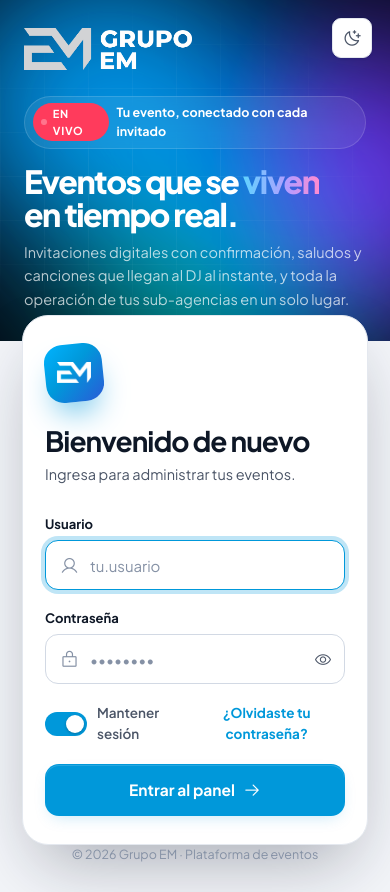
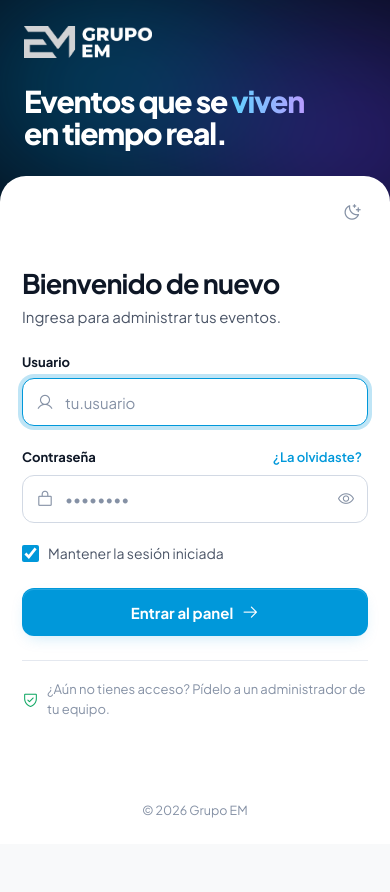
Before and after one commit to Code-Tech-Software/DJMENSAJES, a Django app: page /login/ in a window 390 px wide. After the commit the page ends 818 px from the top, so only its background shows below. Run offline with Django 5.2, Linux system fonts and the light colour scheme; data comes from the database, SQL or seed files in the repository.

Commit message:
responsivo 5

```diff
--- a/apps/cuentas/templates/cuentas/login.html
+++ b/apps/cuentas/templates/cuentas/login.html
@@ -5,58 +5,26 @@
 
 {% block body %}
 <div class="login">
-    <section class="scene" aria-hidden="true">
-        <div class="scene__aurora"><span></span><span></span><span></span></div>
-        <div class="scene__grid"></div>
+    {# Escena de marca: logotipo, una frase y luces suaves (sin animaciones cargadas) #}
+    <aside class="escena" aria-hidden="true">
+        <div class="escena__luces"><span></span><span></span></div>
+        <img class="escena__logo" src="{% static 'img/logo-gupoem.png' %}" alt="">
+        <div class="escena__texto">
+            <h2>Eventos que se <em>viven</em><br>en tiempo real.</h2>
+            <p>Invitaciones digitales, saludos y canciones que llegan al DJ al instante.</p>
+        </div>
+    </aside>
 
-        <div class="scene__logo"><img src="{% static 'img/logo-gupoem.png' %}" alt="Grupo EM"></div>
+    <main class="acceso">
+        <button class="icon-btn acceso__tema" data-theme-toggle aria-label="Cambiar tema"><i data-theme-icon class="ph ph-moon-stars"></i></button>
 
-        <div class="scene__hero">
-            <span class="scene__kicker"><b>EN VIVO</b> Tu evento, conectado con cada invitado</span>
-            <h1>Eventos que se <em>viven</em><br>en tiempo real.</h1>
-            <p class="scene__lead">Invitaciones digitales con confirmación, saludos y canciones que llegan al DJ al instante,
-                y toda la operación de tus sub-agencias en un solo lugar.</p>
-        </div>
-
-        <div class="feed">
-            <div class="feed__track">
-                {% for _ in "12" %}
-                <div class="bubble bubble--song"><div class="bubble__icon"><i class="ph ph-music-notes"></i></div>
-                    <div><strong>Mesa 7 pidió una canción</strong><p>“Payaso de Rodeo” · Caballo Dorado</p></div></div>
-                <div class="bubble bubble--ok"><div class="bubble__icon"><i class="ph ph-user-check"></i></div>
-                    <div><strong>Familia Pérez confirmó</strong><p>4 pases · Mesa 12</p></div></div>
-                <div class="bubble bubble--hi"><div class="bubble__icon"><i class="ph ph-chat-teardrop-text"></i></div>
-                    <div><strong>Saludo para los novios</strong><p>“¡Que vivan Ana y Luis! Los queremos” — Tía Rosy</p></div></div>
-                <div class="bubble bubble--vip"><div class="bubble__icon"><i class="ph ph-crown-simple"></i></div>
-                    <div><strong>VIP · Padrinos</strong><p>“El Triste” para el vals de los novios</p></div></div>
-                <div class="bubble bubble--song"><div class="bubble__icon"><i class="ph ph-vinyl-record"></i></div>
-                    <div><strong>Sofía pidió una canción</strong><p>“Tusa” · Karol G</p></div></div>
-                <div class="bubble bubble--ok"><div class="bubble__icon"><i class="ph ph-scan"></i></div>
-                    <div><strong>Entrada registrada</strong><p>Familia Ruiz llegó con 3 pases</p></div></div>
-                {% endfor %}
-            </div>
-        </div>
-
-        <div class="scene__foot">
-            <div class="eq"><span></span><span></span><span></span><span></span><span></span></div>
-            <div class="scene__pills">
-                <span><i class="ph ph-envelope-open"></i>Invitaciones digitales</span>
-                <span><i class="ph ph-projector-screen"></i>Pantalla en vivo</span>
-                <span><i class="ph ph-headphones"></i>Panel DJ</span>
-            </div>
-        </div>
-    </section>
-
-    <section class="access">
-        <button class="icon-btn icon-btn--bordered theme-float" data-theme-toggle aria-label="Cambiar tema"><i data-theme-icon class="ph ph-moon-stars"></i></button>
-
-        <div class="access__card">
-            <div class="access__badge"><img src="{% static 'img/isotipo.png' %}" alt=""></div>
-            <h2>Bienvenido de nuevo</h2>
-            <p class="access__sub">Ingresa para administrar tus eventos.</p>
+        <div class="acceso__caja">
+            <span class="acceso__insignia"><img src="{% static 'img/isotipo.png' %}" alt="{{ ajustes.nombre }}"></span>
+            <h1>Bienvenido de nuevo</h1>
+            <p class="acceso__sub">Ingresa para administrar tus eventos.</p>
 
             {% if form.non_field_errors %}
-            <div class="alert alert--danger access__error mb-3" role="alert">
+            <div class="alert alert--danger acceso__error" role="alert">
                 <i class="ph ph-warning-circle"></i>
                 <div>{{ form.non_field_errors.0 }}</div>
             </div>
@@ -68,45 +36,40 @@
 
                 <div class="field">
                     <label class="field__label" for="id_username">Usuario</label>
-                    <div class="field__control has-icon">
-                        <i class="ph ph-user field__icon"></i>
-                        {{ form.username }}
-                    </div>
+                    <div class="field__control has-icon"><i class="ph ph-user field__icon"></i>{{ form.username }}</div>
                 </div>
 
                 <div class="field">
-                    <label class="field__label" for="id_password">Contraseña</label>
-                    <div class="field__control has-icon">
-                        <i class="ph ph-lock field__icon"></i>
+                    <div class="acceso__etiqueta">
+                        <label class="field__label" for="id_password">Contraseña</label>
+                        <button type="button" class="acceso__enlace" id="olvide">¿La olvidaste?</button>
+                    </div>
+                    <div class="field__control has-icon acceso__clave">
+                        <i class="ph ph-lock-simple field__icon"></i>
                         {{ form.password }}
-                        <button type="button" class="icon-btn icon-btn--sm pass-toggle" id="pass-toggle" aria-label="Mostrar contraseña">
-                            <i class="ph ph-eye"></i>
-                        </button>
+                        <button type="button" class="icon-btn icon-btn--sm" id="pass-toggle" aria-label="Mostrar contraseña"><i class="ph ph-eye"></i></button>
                     </div>
-                    <small class="caps" id="caps"><i class="ph ph-arrow-circle-up"></i>Bloq Mayús está activado</small>
+                    <small class="acceso__mayus" id="caps"><i class="ph ph-arrow-fat-up"></i>Bloq Mayús está activado</small>
                 </div>
 
-                <div class="access__row">
-                    <label for="id_recordarme">
-                        <span class="switch"><input type="checkbox" name="recordarme" id="id_recordarme" {% if form.recordarme.value %}checked{% endif %}><span class="switch__track"></span></span>
-                        Mantener sesión
-                    </label>
-                    <button type="button" class="link" id="olvide">¿Olvidaste tu contraseña?</button>
+                <div class="alert acceso__ayuda" id="ayuda">
+                    <i class="ph ph-info"></i>
+                    <div>Pide a un administrador que la restablezca desde <strong>Equipo</strong>; después podrás cambiarla en tu perfil.</div>
                 </div>
 
-                <div class="alert access__help" id="ayuda">
-                    <i class="ph ph-headset"></i>
-                    <div><strong>Te ayudamos</strong>Pide a un administrador que la restablezca desde <em>Equipo</em>. Después podrás cambiarla en tu perfil.</div>
-                </div>
+                <label class="acceso__recordar" for="id_recordarme">
+                    <input type="checkbox" name="recordarme" id="id_recordarme" {% if form.recordarme.value %}checked{% endif %}>
+                    Mantener la sesión iniciada
+                </label>
 
-                <button type="submit" class="btn btn--primary btn--lg" id="login-btn">
-                    Entrar al panel <i class="ph ph-arrow-right"></i>
-                </button>
+                <button type="submit" class="btn btn--primary acceso__boton" id="login-btn">Entrar al panel<i class="ph ph-arrow-right"></i></button>
             </form>
+
+            <p class="acceso__nota"><i class="ph ph-shield-check"></i>¿Aún no tienes acceso? Pídelo a un administrador de tu equipo.</p>
         </div>
 
-        <p class="access__foot">© {% now "Y" %} {{ ajustes.nombre }} · Plataforma de eventos</p>
-    </section>
+        <p class="acceso__pie">© {% now "Y" %} {{ ajustes.nombre }}</p>
+    </main>
 </div>
 {% endblock %}
 
@@ -120,6 +83,7 @@
             const visible = pass.type === 'text';
             pass.type = visible ? 'password' : 'text';
             toggle.innerHTML = `<i class="${visible ? 'ph ph-eye' : 'ph ph-eye-slash'}"></i>`;
+            toggle.setAttribute('aria-label', visible ? 'Mostrar contraseña' : 'Ocultar contraseña');
             pass.focus();
         });
         const caps = document.getElementById('caps');
--- a/apps/invitaciones/views.py
+++ b/apps/invitaciones/views.py
@@ -53,9 +53,10 @@ def obtener_invitacion(evento):
 
 def mensaje_whatsapp(request, invitado, invitacion):
     url = request.build_absolute_uri(invitado.get_absolute_url())
-    texto = (f'¡Hola {invitado.nombre}! 💌\n'
+    # Sin emojis: en algunos celulares llegan como "�"
+    texto = (f'¡Hola {invitado.nombre}!\n'
              f'Con mucho cariño te compartimos la invitación: {invitacion.titulo_visible} · {invitacion.nombres_visibles}.\n'
-             f'Ábrela y confirma tu asistencia aquí 👉 {url}')
+             f'Ábrela y confirma tu asistencia aquí: {url}')
     destino = f'https://wa.me/{invitado.whatsapp_numero}' if invitado.whatsapp_numero else 'https://wa.me/'
     return f'{destino}?text={quote(texto)}'
 
--- a/static/css/em.css
+++ b/static/css/em.css
@@ -980,6 +980,9 @@ kbd {
   content: attr(data-tip); position: absolute; bottom: calc(100% + 8px); left: 50%; transform: translateX(-50%);
   background: var(--text); color: var(--surface); font-size: 12px; font-weight: 600; padding: 5px 9px; border-radius: 7px;
   white-space: nowrap; pointer-events: none; z-index: 80; animation: fade-in .15s;
+  /* Tipografía propia: si la etiqueta va sobre un ícono no hereda la fuente de íconos */
+  font-family: var(--font); font-style: normal; font-variant: normal; line-height: 1.35;
+  letter-spacing: normal; text-transform: none; font-feature-settings: normal; -webkit-font-feature-settings: normal;
 }
 .muted { color: var(--text-3); }
 .text-2 { color: var(--text-2); }
--- a/static/css/login.css
+++ b/static/css/login.css
@@ -1,139 +1,91 @@
 /* ==========================================================================
-   Login · Grupo EM
+   Login · escena oscura de marca (logotipo y una frase) + formulario sencillo.
    ========================================================================== */
-.login {
-  min-height: 100vh;
-  display: grid;
-  grid-template-columns: minmax(0, 1.15fr) minmax(420px, .85fr);
-  background: var(--bg);
+.login { min-height: 100vh; display: grid; grid-template-columns: minmax(0, 1.1fr) minmax(0, .9fr); background: var(--surface); }
+
+/* --- Escena ------------------------------------------------------------------- */
+.escena { position: relative; overflow: hidden; isolation: isolate; display: flex; flex-direction: column; padding: 44px 52px; color: #fff; background: #050b17; }
+/* Dos luces suaves que se mueven muy despacio */
+.escena__luces { position: absolute; inset: -25%; z-index: -1; filter: blur(90px); opacity: .55; }
+.escena__luces span { position: absolute; border-radius: 50%; animation: flotar 30s ease-in-out infinite alternate; }
+.escena__luces span:nth-child(1) { width: 55%; height: 55%; left: 8%; top: 18%; background: #0098da; }
+.escena__luces span:nth-child(2) { width: 45%; height: 50%; right: 4%; bottom: 8%; background: #6a3cff; animation-delay: -15s; }
+.escena__logo { height: 40px; width: auto; align-self: flex-start; }
+.escena__texto { margin: auto 0; max-width: 520px; }
+.escena h2 { font-size: clamp(34px, 3.4vw, 50px); line-height: 1.06; letter-spacing: -.04em; font-weight: 800; }
+.escena h2 em { font-style: normal; background: linear-gradient(90deg, #5fd3ff, #b69cff); -webkit-background-clip: text; background-clip: text; color: transparent; }
+.escena p { margin-top: 18px; max-width: 420px; font-size: 16px; line-height: 1.6; color: rgba(255, 255, 255, .7); }
+
+/* --- Formulario en tarjeta ------------------------------------------------------- */
+.acceso {
+  position: relative; isolation: isolate; display: flex; flex-direction: column; align-items: center; padding: 32px 28px;
+  background:
+    radial-gradient(520px 380px at 90% 4%, color-mix(in srgb, var(--brand) 13%, transparent), transparent 70%),
+    radial-gradient(460px 360px at 4% 100%, color-mix(in srgb, #7c5cff 10%, transparent), transparent 70%),
+    var(--bg);
 }
+/* Puntos muy tenues detrás de la tarjeta */
+.acceso::before {
+  content: ""; position: absolute; inset: 0; z-index: -1;
+  background: radial-gradient(color-mix(in srgb, var(--text-3) 35%, transparent) 1px, transparent 1.3px) 0 0 / 22px 22px;
+  mask-image: radial-gradient(ellipse at 50% 50%, #000 0%, transparent 65%);
+  -webkit-mask-image: radial-gradient(ellipse at 50% 50%, #000 0%, transparent 65%);
+  opacity: .5;
+}
+.acceso__tema { position: absolute; bottom: 16px; right: 18px; color: var(--text-3); background: var(--surface); box-shadow: var(--sh-sm); }
+.acceso__caja {
+  position: relative; overflow: hidden; width: 100%; max-width: 430px; margin: auto 0; padding: 38px 36px 28px;
+  border-radius: 24px; background: var(--surface); border: 1px solid var(--border);
+  box-shadow: 0 30px 70px -32px rgba(16, 24, 40, .35), 0 2px 6px rgba(16, 24, 40, .04);
+}
+.acceso__caja::before { content: ""; position: absolute; inset: 0 0 auto; height: 4px; background: linear-gradient(90deg, #0098da, #7c5cff); }
+.acceso__insignia { display: grid; place-items: center; width: 52px; height: 52px; margin-bottom: 24px; border-radius: 16px; background: var(--brand-grad); box-shadow: 0 14px 30px -14px var(--brand); }
+.acceso__insignia img { width: 30px; filter: brightness(0) invert(1); }
+.acceso h1 { font-size: 27px; letter-spacing: -.03em; }
+.acceso__sub { margin: 6px 0 30px; color: var(--text-2); font-size: 15px; }
+.acceso__error { margin-bottom: 20px; animation: sacudir .4s; }
+.acceso form { display: flex; flex-direction: column; gap: 20px; }
+.acceso .field input { height: 48px; border-radius: 12px; font-size: 15px; }
+.acceso__etiqueta { display: flex; align-items: baseline; justify-content: space-between; gap: 10px; }
+.acceso__enlace { font-size: 13px; font-weight: 600; color: var(--brand); }
+.acceso__enlace:hover { text-decoration: underline; }
+.acceso__clave { position: relative; }
+.acceso__clave input { padding-right: 46px; }
+.acceso__clave .icon-btn { position: absolute; right: 6px; top: 50%; transform: translateY(-50%); color: var(--text-3); }
+.acceso .field__control.has-icon > input { padding-left: 42px; }
+.acceso .field__icon { left: 14px; font-size: 18px; color: var(--text-3); }
+.acceso__mayus { display: none; align-items: center; gap: 5px; margin-top: 6px; font-size: 12px; font-weight: 600; color: var(--warning); }
+.acceso__mayus.is-on { display: flex; }
+.acceso__ayuda { display: none; margin-top: -8px; font-size: 13px; }
+.acceso__ayuda.is-open { display: flex; animation: rise .25s var(--ease); }
+.acceso__recordar { display: flex; align-items: center; gap: 9px; font-size: 14px; color: var(--text-2); cursor: pointer; user-select: none; }
+.acceso__recordar input { width: 17px; height: 17px; margin: 0; accent-color: var(--brand); cursor: pointer; }
+.acceso__boton { height: 48px; border-radius: 12px; font-size: 15px; margin-top: 4px; }
+.acceso__boton i { transition: transform .2s; }
+.acceso__boton:hover i { transform: translateX(3px); }
+.acceso__nota { display: flex; align-items: center; gap: 8px; margin-top: 24px; padding-top: 18px; border-top: 1px solid var(--border); font-size: 13px; color: var(--text-3); }
+.acceso__nota i { font-size: 17px; color: var(--success); flex-shrink: 0; }
+.acceso__pie { margin-top: 20px; font-size: 12.5px; color: var(--text-3); }
 
-/* --- Escena (izquierda) --------------------------------------------------------- */
-.scene {
-  position: relative;
-  overflow: hidden;
-  color: #fff;
-  background: #040a15;
-  display: flex;
-  flex-direction: column;
-  padding: 40px 48px;
-  isolation: isolate;
+@keyframes flotar { to { transform: translate(10%, -8%) scale(1.15); } }
+@keyframes sacudir { 20%, 60% { transform: translateX(-5px); } 40%, 80% { transform: translateX(5px); } }
+@media (prefers-reduced-motion: reduce) { .escena__luces span { animation: none; } }
+
+/* --- Pantallas medianas y celulares --------------------------------------------- */
+@media (max-width: 1100px) { .escena { padding: 36px 40px; } }
+@media (max-width: 800px) {
+  .login { grid-template-columns: minmax(0, 1fr); grid-template-rows: auto 1fr; background: #050b17; }
+  /* La escena queda arriba con el logotipo y la frase; el formulario sube como una hoja */
+  .escena { padding: 26px 24px 52px; }
+  .escena__logo { height: 32px; }
+  .escena__texto { margin: 28px 0 0; }
+  .escena h2 { font-size: 30px; }
+  .escena p { display: none; }
+  .acceso { margin-top: -26px; padding: 30px 22px 24px; border-radius: 26px 26px 0 0; background: var(--surface); }
+  .acceso::before { display: none; }
+  .acceso__caja { padding: 0; border: 0; border-radius: 0; box-shadow: none; overflow: visible; }
+  .acceso__caja::before { display: none; }
+  .acceso__tema { top: 16px; bottom: auto; box-shadow: none; }
+  .acceso__insignia { display: none; }
+  .acceso__sub { margin-bottom: 24px; }
 }
-.scene__aurora { position: absolute; inset: -20%; z-index: -2; filter: blur(70px) saturate(140%); opacity: .9; }
-.scene__aurora span { position: absolute; border-radius: 50%; mix-blend-mode: screen; animation: drift 18s ease-in-out infinite alternate; }
-.scene__aurora span:nth-child(1) { width: 55%; height: 55%; left: 5%; top: 10%; background: #0098da; }
-.scene__aurora span:nth-child(2) { width: 45%; height: 50%; right: 0; top: 30%; background: #6a3cff; animation-duration: 22s; animation-delay: -6s; }
-.scene__aurora span:nth-child(3) { width: 40%; height: 40%; left: 30%; bottom: 0; background: #00d1c1; animation-duration: 26s; animation-delay: -12s; opacity: .7; }
-.scene__grid {
-  position: absolute; inset: 0; z-index: -1;
-  background-image: linear-gradient(rgba(255,255,255,.05) 1px, transparent 1px), linear-gradient(90deg, rgba(255,255,255,.05) 1px, transparent 1px);
-  background-size: 44px 44px;
-  mask-image: radial-gradient(ellipse at 40% 50%, #000 20%, transparent 75%);
-  -webkit-mask-image: radial-gradient(ellipse at 40% 50%, #000 20%, transparent 75%);
-}
-.scene__logo img { height: 42px; width: auto; }
-.scene__hero { margin: auto 0; max-width: 560px; }
-.scene__kicker {
-  display: inline-flex; align-items: center; gap: 8px; padding: 6px 12px 6px 8px; border-radius: 99px;
-  background: rgba(255,255,255,.08); border: 1px solid rgba(255,255,255,.14); font-size: 12.5px; font-weight: 650;
-  backdrop-filter: blur(10px);
-}
-.scene__kicker b { display: inline-flex; align-items: center; gap: 6px; padding: 2px 8px; border-radius: 99px; background: #ff3b5c; font-size: 11px; letter-spacing: .06em; }
-.scene__kicker b::before { content: ""; width: 6px; height: 6px; border-radius: 50%; background: #fff; animation: blink 1.2s infinite; }
-.scene h1 {
-  font-size: clamp(34px, 3.6vw, 54px); line-height: 1.04; letter-spacing: -.045em; font-weight: 800;
-  margin: 22px 0 16px;
-}
-.scene h1 em {
-  font-style: normal;
-  background: linear-gradient(90deg, #5fd3ff, #b69cff 60%, #ff8bd1);
-  -webkit-background-clip: text; background-clip: text; color: transparent;
-}
-.scene__lead { font-size: 16.5px; line-height: 1.6; color: rgba(255,255,255,.72); max-width: 470px; }
-
-/* Feed de mensajes en vivo */
-.feed {
-  position: absolute; right: 44px; top: 50%; transform: translateY(-50%);
-  width: 330px; height: 420px; overflow: hidden;
-  mask-image: linear-gradient(180deg, transparent, #000 18%, #000 78%, transparent);
-  -webkit-mask-image: linear-gradient(180deg, transparent, #000 18%, #000 78%, transparent);
-}
-.feed__track { display: flex; flex-direction: column; gap: 12px; animation: feed 22s linear infinite; }
-.bubble {
-  display: flex; gap: 12px; align-items: flex-start; padding: 13px 14px; border-radius: 16px;
-  background: rgba(255,255,255,.07); border: 1px solid rgba(255,255,255,.12);
-  backdrop-filter: blur(14px); -webkit-backdrop-filter: blur(14px);
-  box-shadow: 0 10px 30px -10px rgba(0,0,0,.5);
-}
-.bubble__icon { width: 34px; height: 34px; border-radius: 11px; display: grid; place-items: center; flex-shrink: 0; font-size: 17px; }
-.bubble strong { display: block; font-size: 13px; }
-.bubble p { font-size: 12.5px; color: rgba(255,255,255,.72); margin-top: 2px; line-height: 1.4; }
-.bubble--song .bubble__icon { background: rgba(255,168,64,.2); color: #ffc073; }
-.bubble--hi .bubble__icon { background: rgba(95,211,255,.18); color: #7fdcff; }
-.bubble--ok .bubble__icon { background: rgba(48,214,140,.18); color: #5fe3a6; }
-.bubble--vip { border-color: rgba(255,210,90,.4); background: linear-gradient(135deg, rgba(255,210,90,.16), rgba(255,255,255,.05)); }
-.bubble--vip .bubble__icon { background: rgba(255,210,90,.22); color: #ffd25a; }
-
-.eq { display: flex; align-items: flex-end; gap: 4px; height: 26px; }
-.eq span { width: 4px; border-radius: 3px; background: linear-gradient(180deg, #5fd3ff, #7c5cff); animation: eq 1s ease-in-out infinite; }
-.eq span:nth-child(2) { animation-delay: -.2s; } .eq span:nth-child(3) { animation-delay: -.5s; }
-.eq span:nth-child(4) { animation-delay: -.7s; } .eq span:nth-child(5) { animation-delay: -.35s; }
-
-.scene__foot { display: flex; align-items: center; gap: 18px; flex-wrap: wrap; }
-.scene__pills { display: flex; gap: 8px; flex-wrap: wrap; }
-.scene__pills span {
-  display: inline-flex; align-items: center; gap: 7px; padding: 8px 12px; border-radius: 12px;
-  background: rgba(255,255,255,.06); border: 1px solid rgba(255,255,255,.1); font-size: 12.5px; font-weight: 600;
-  color: rgba(255,255,255,.85);
-}
-.scene__pills i { font-size: 16px; color: #7fdcff; }
-
-/* --- Formulario (derecha) ------------------------------------------------------- */
-.access { position: relative; display: flex; flex-direction: column; padding: 32px 40px; }
-.theme-float { position: fixed; top: 18px; right: 18px; z-index: 10; box-shadow: var(--sh-sm); }
-.access__card { width: 100%; max-width: 400px; margin: auto; padding: 24px 0; }
-.access__badge {
-  width: 58px; height: 58px; border-radius: 18px; display: grid; place-items: center; margin-bottom: 22px;
-  background: var(--brand-grad); box-shadow: 0 18px 34px -14px var(--brand); transform: rotate(-6deg);
-}
-.access__badge img { width: 34px; filter: brightness(0) invert(1); transform: rotate(6deg); }
-.access h2 { font-size: 28px; letter-spacing: -.035em; }
-.access__sub { color: var(--text-2); margin: 6px 0 28px; }
-.access form { display: flex; flex-direction: column; gap: 18px; }
-.access .field input { height: 50px !important; border-radius: 13px !important; font-size: 15px !important; }
-.access .field__control.has-icon > input { padding-left: 44px !important; }
-.access .field__icon { left: 15px; font-size: 19px; }
-.pass-toggle { position: absolute; right: 6px; top: 50%; transform: translateY(-50%); }
-.caps { display: none; font-size: 12px; font-weight: 650; color: var(--warning); align-items: center; gap: 5px; }
-.caps.is-on { display: flex; }
-.access__row { display: flex; align-items: center; justify-content: space-between; gap: 10px; font-size: 13.5px; }
-.access__row label { display: flex; align-items: center; gap: 10px; cursor: pointer; font-weight: 600; color: var(--text-2); }
-.access__row a, .access__row button.link { color: var(--brand); font-weight: 650; }
-.access .btn--lg { height: 52px; border-radius: 14px; font-size: 15.5px; }
-.access .btn--lg i { transition: transform .2s; }
-.access .btn--lg:hover i { transform: translateX(4px); }
-.access__error { animation: shake .45s; }
-.access__help { display: none; margin-top: -6px; }
-.access__help.is-open { display: flex; animation: rise .25s var(--ease); }
-.access__foot { font-size: 12.5px; color: var(--text-3); text-align: center; }
-
-@keyframes drift { 0% { transform: translate(0, 0) scale(1); } 100% { transform: translate(12%, -8%) scale(1.25); } }
-@keyframes feed { from { transform: translateY(0); } to { transform: translateY(-50%); } }
-@keyframes eq { 0%, 100% { height: 25%; } 50% { height: 100%; } }
-@keyframes blink { 50% { opacity: .3; } }
-@keyframes shake { 20%, 60% { transform: translateX(-6px); } 40%, 80% { transform: translateX(6px); } }
-
-@media (max-width: 1180px) { .feed { display: none; } }
-@media (max-width: 900px) {
-  .login { grid-template-columns: minmax(0, 1fr); }
-  .scene { min-height: 300px; padding: 28px 24px 30px; }
-  .scene__hero { margin: 26px 0 0; }
-  .scene h1 { font-size: 32px; margin: 16px 0 10px; }
-  .scene__lead { font-size: 14.5px; }
-  .scene__foot { display: none; }
-  .access { padding: 0 22px 28px; margin-top: -26px; }
-  .access__card {
-    background: var(--surface); border: 1px solid var(--border); border-radius: 26px; padding: 28px 22px;
-    box-shadow: var(--sh-lg); max-width: 520px;
-  }
-}
```
